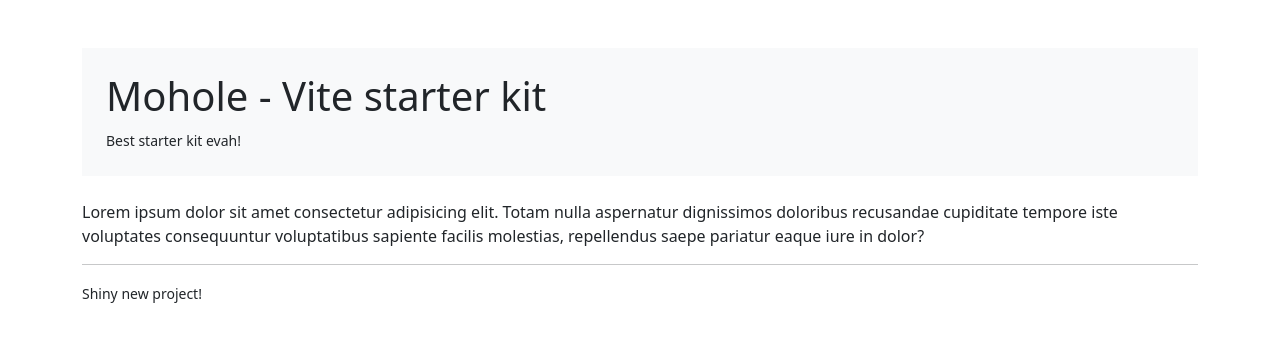
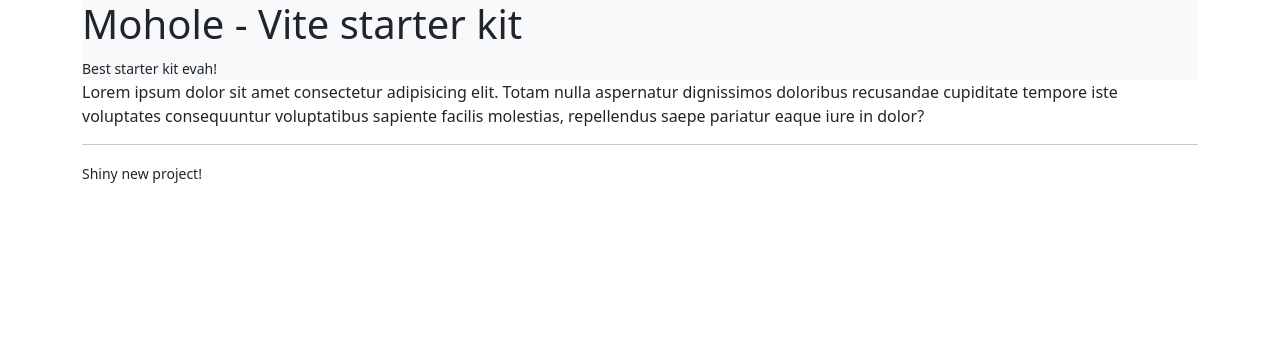
Before and after one commit to mohole/vite-starter, a website built with Vite: page index.html in a window 1280 px wide. Built offline with nearby package versions, Linux system fonts and the light colour scheme.

Commit message:
chore: updated bootstrap

```diff
--- a/index.html
+++ b/index.html
@@ -1,20 +1,23 @@
 <!DOCTYPE html>
 <html lang="en">
+
 <head>
   <meta charset="UTF-8" />
   <link rel="icon" type="image/svg+xml" href="favicon.svg" />
   <meta name="viewport" content="width=device-width, initial-scale=1.0" />
   <title>Vite App</title>
 </head>
+
 <body>
   <main class="container">
-      <hgroup class="bg-light bg-light p-4 mt-5 mb-4">
+    <hgroup class="bg-light bg-light">
       <h1>Mohole - Vite starter kit</h1>
       <small>Best starter kit evah!</small>
     </hgroup>
 
     <p>Lorem ipsum dolor sit amet consectetur adipisicing elit. Totam nulla aspernatur dignissimos doloribus recusandae
-        cupiditate tempore iste voluptates consequuntur voluptatibus sapiente facilis molestias, repellendus saepe pariatur
+      cupiditate tempore iste voluptates consequuntur voluptatibus sapiente facilis molestias, repellendus saepe
+      pariatur
       eaque iure in dolor?</p>
 
     <footer>
@@ -24,4 +27,5 @@
   </main>
   <script type="module" src="/src/main.js"></script>
 </body>
+
 </html>
--- a/package.json
+++ b/package.json
@@ -11,10 +11,10 @@
   },
   "devDependencies": {
     "gh-pages": "^5.0.0",
-    "vite": "^4.1.2",
-    "sass": "^1.52.2"
+    "sass": "^1.52.2",
+    "vite": "^4.1.2"
   },
   "dependencies": {
-    "bootstrap": "^5.2.0-beta1"
+    "bootstrap": "^5.2.3"
   }
 }
```
Also changed, not shown: 1 other file. Lines whose indentation alone changed are shown as unchanged.
